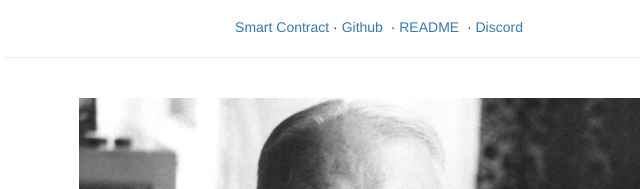
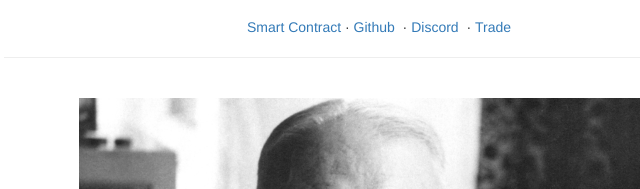
Before and after one commit to soundmoneycoin/soundmoneycoin-web, a plain HTML site: page index.html in a window 1280 px wide. Shown: the part 497-686 px from the top of the page, 261-901 px from the left. Drawn offline with nearby package versions, Linux system fonts and the light colour scheme.

Commit message:
Add exchange link

```diff
--- a/index.html
+++ b/index.html
@@ -75,8 +75,8 @@
       <div class="row">
         <div class="col-xs-12 col-sm-8 col-sm-push-2"  style="text-align: center">
            <a href="https://etherscan.io/token/0x010589b7c33034b802f7dba2c88cc9cec0f46673">Smart Contract</a>&nbsp;&middot;&nbsp;<a href="https://github.com/soundmoneycoin">Github</a>
-           &nbsp;&middot;&nbsp;<a href="https://github.com/soundmoneycoin/SoundMoneyCoin/blob/master/README.md">README</a>
            &nbsp;&middot;&nbsp;<a href="https://discord.gg/CaRXygb">Discord</a>
+           &nbsp;&middot;&nbsp;<a href="https://forkdelta.app/#!/trade/0x010589b7c33034b802f7dba2c88cc9cec0f46673-ETH">Trade</a>
           <hr/>
           <br/>
         </div>
```
